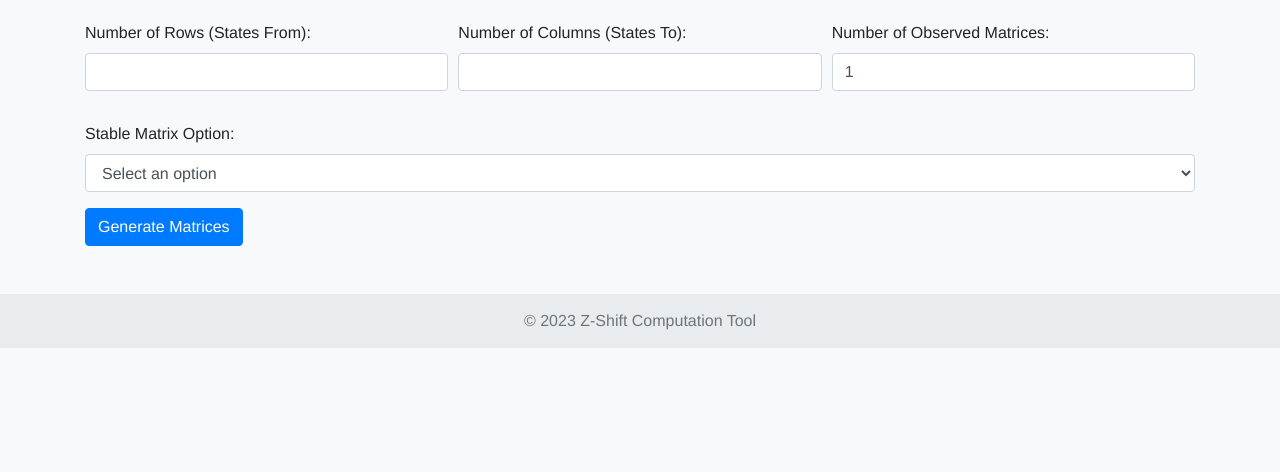
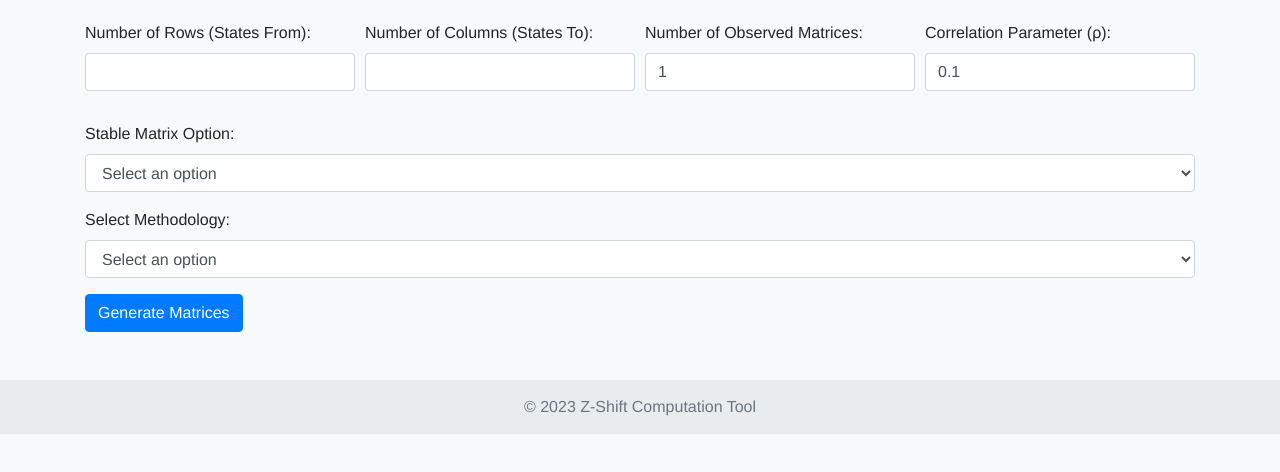
Before and after one commit to fuckrfromqc/matrixzshift, a plain HTML site: page index.html in a window 1280 px wide. Shown: the part 138-610 px from the top of the page. Drawn offline with nearby package versions, Linux system fonts and the light colour scheme.

Commit message:
Update index.html

```diff
--- a/index.html
+++ b/index.html
@@ -40,17 +40,21 @@
         <div id="mainContent">
             <form id="dimensionForm">
                 <div class="form-row">
-                    <div class="form-group col-md-4">
+                    <div class="form-group col-md-3">
                         <label for="numRows">Number of Rows (States From):</label>
                         <input type="number" class="form-control" id="numRows" min="1" required>
                     </div>
-                    <div class="form-group col-md-4">
+                    <div class="form-group col-md-3">
                         <label for="numCols">Number of Columns (States To):</label>
                         <input type="number" class="form-control" id="numCols" min="1" required>
                     </div>
-                    <div class="form-group col-md-4">
+                    <div class="form-group col-md-3">
                         <label for="numMatrices">Number of Observed Matrices:</label>
                         <input type="number" class="form-control" id="numMatrices" min="1" value="1" required>
+                    </div>
+                    <div class="form-group col-md-3">
+                        <label for="rho">Correlation Parameter (ρ):</label>
+                        <input type="number" class="form-control" id="rho" step="any" min="0" max="1" value="0.1" required>
                     </div>
                 </div>
                 <div class="form-group">
@@ -59,6 +63,14 @@
                         <option value="" disabled selected>Select an option</option>
                         <option value="input">Input a Stable Matrix</option>
                         <option value="compute">Compute Stable Matrix Automatically</option>
+                    </select>
+                </div>
+                <div class="form-group">
+                    <label for="methodology">Select Methodology:</label>
+                    <select class="form-control" id="methodology" required>
+                        <option value="" disabled selected>Select an option</option>
+                        <option value="imf">IMF Z-Score Methodology</option>
+                        <option value="alternative">Alternative Methodology</option>
                     </select>
                 </div>
                 <button type="submit" class="btn btn-primary">Generate Matrices</button>
@@ -84,6 +96,8 @@
     ></script>
     <!-- Chart.js -->
     <script src="https://cdn.jsdelivr.net/npm/chart.js"></script>
+    <!-- jStat Library -->
+    <script src="https://cdn.jsdelivr.net/npm/jstat@latest/dist/jstat.min.js"></script>
     <!-- Custom JS -->
     <script src="script.js"></script>
     <script src="zshift.js"></script>
```
